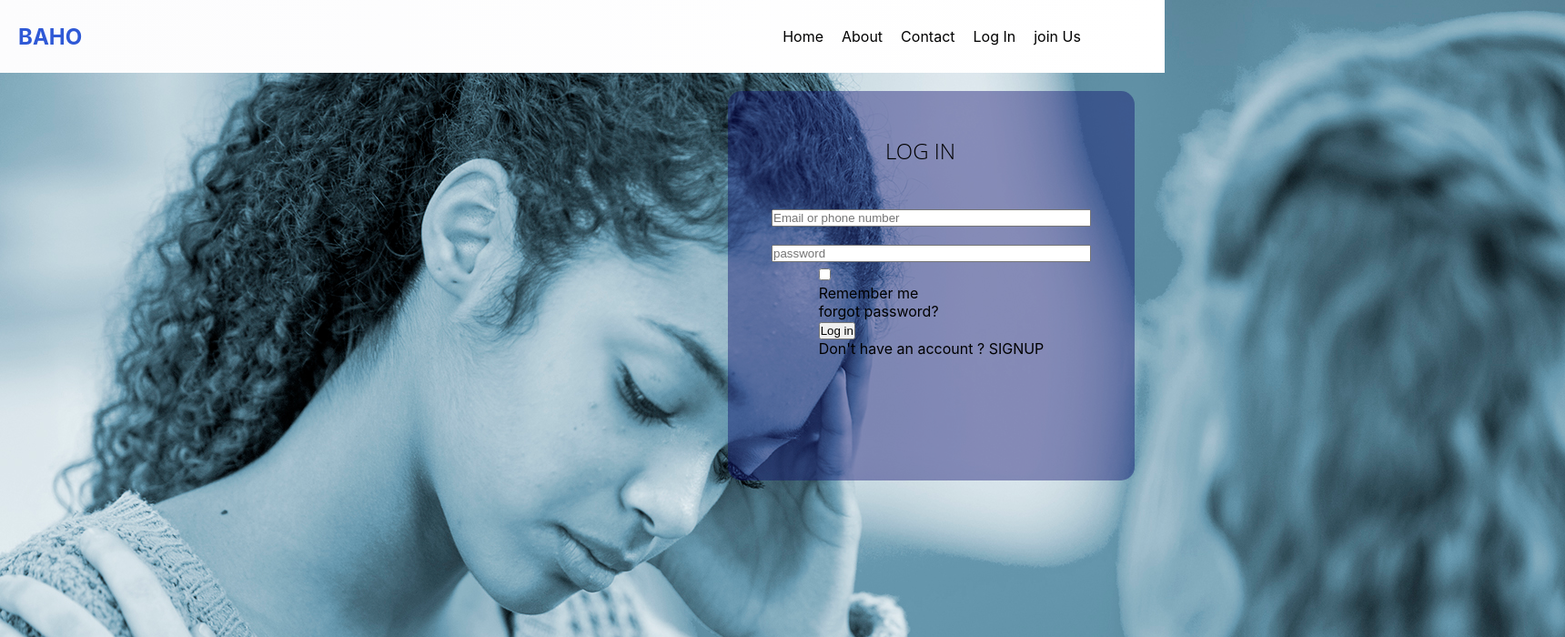
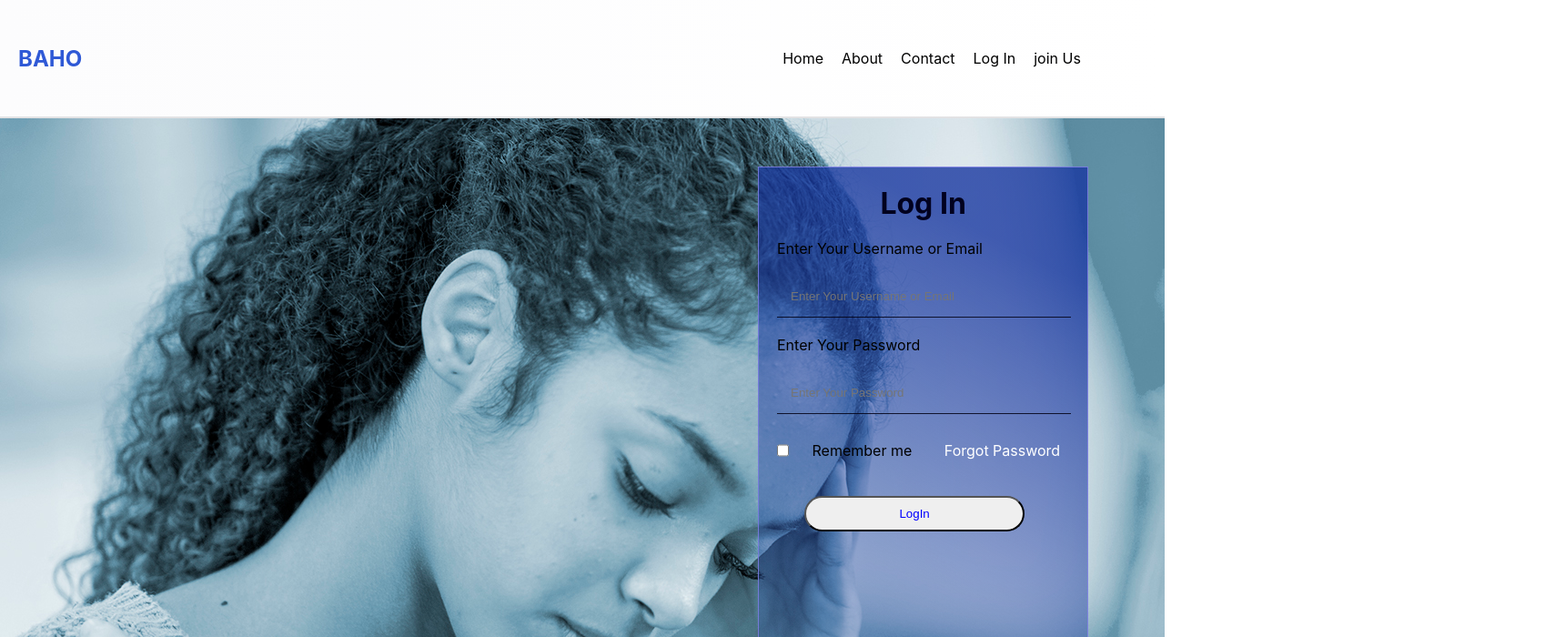
Before and after one commit to SethNdagijimana/BAHOPlatform, a React (Create React App) app: page /login in a window 1280 px wide. Shown: the top 700 px of the page at 91% size, 1720 px wide, since content can reach past the window. Built offline with nearby package versions, Linux system fonts and the light colour scheme.

Commit message:
signin page

```diff
--- a/src/components/home/Testimonials.scss
+++ b/src/components/home/Testimonials.scss
@@ -1,7 +1,7 @@
 @import "../../global.scss";
 
 .testimonials{
-    background-color: white;
+    background-color: rgba(233, 233, 233, 0.329);
     display: flex;
     flex-direction: column;
     align-items: center;
--- a/src/components/navbar/Navbar.scss
+++ b/src/components/navbar/Navbar.scss
@@ -1,7 +1,7 @@
 
 .navbar {
     background: linear-gradient(90deg, rgb(252, 252, 253) 0%, rgb(255, 255, 255) 100%);
-    height: 80px;
+    height: 130px;
     width: 100%;
     display: flex;
     align-items: center;
@@ -11,6 +11,7 @@
     position: fixed;
     top: 0;
     z-index: 999;
+    border-bottom: 2px solid rgb(226, 226, 228);
 }
 
 .navbar .logo{
--- a/src/components/pages/login/Login.jsx
+++ b/src/components/pages/login/Login.jsx
@@ -1,45 +1,33 @@
 import React from 'react';
 import "./Login.scss";
-import background from "../../../assets/bg.jpg";
+import {Link} from "react-router-dom";
 
-function Login(){
+function Login() {
+  return (
+    <div className="form">
 
-return(
+    <div className="log">
+    <h1>Log In</h1>
+    <label>Enter Your Username or Email</label>
+        <input type="text" placeholder="Enter Your Username or Email" >
 
-    <div>
+        </input>
+        <label>Enter Your Password</label>
+        <input type="password" placeholder="Enter Your Password" ></input>
+        <div className='remember'>
+            <input type="checkbox"></input>
+            <p>Remember me</p>
+            <p><Link to="/reset">Forgot Password </Link></p>
+        </div>
+        <div className="btn">
+        <button type="subtmit" className="btn">LogIn</button>
+        </div>
+    </div>
 
 
 
-        <img src={background} alt="background"></img>
-
-
-                <div className="form_container">
-                    <h3>LOG IN</h3>
-                    <div className="credentials">
-                    <input type="email or phone number "name="email or phone number" placeholder="Email or phone number"></input>
-                    <input type="password "name="password" placeholder="password"></input>
-                    </div>
-
-
-
-                <div className="word">
-                    <input type="checkbox" ></input>
-
-                    <p>Remember me</p>
-
-                        <p>forgot password?</p>
-
-                          <button className='log'>Log in</button>
-
-                           <p className="link">Don't have an account ? SIGNUP</p>
-
-                </div>
-
-                </div>
-
     </div>
-)
+  )
 }
 
-
 export default Login
--- a/src/components/pages/login/Login.scss
+++ b/src/components/pages/login/Login.scss
@@ -1,249 +1,94 @@
-
-
-.form_container{
-    display: flex;
-    flex-direction: column;
-    align-items: center;
-    padding: 48px;
-    gap: 32px;
-    position: absolute;
-    width: 447px;
-    height: 428px;
-    left: 800px;
-    top: 100px;
-
-    background: rgba(14, 14, 110, 0.425);
-
-    border-radius: 15px;
-
-    h3{
-     width: 101px;
-     height: 30px;
-     font-family: 'Open Sans';
-     font-weight: 200;
-     font-size: 24px;
-     line-height: 35px;
-    }
-
-    .credentials{
-        display: flex;
-        flex-direction: column;
-        padding-top: 20px;
-        margin-bottom: 20px;
-        gap: 20px;
-     width: 100%;
-     height: 30px;
-     left: 60px;
-     top: 100px;
-
-     /* buttons color */
-
-
-    //  box-shadow: 0px 1.47px 14.7px rgba(0, 0, 0, 0.1);
-    //  border-radius: 4.41001px;
-    }
+.form{
+  background: url(../../../assets/bg.jpg);
+  display: flex;
+  // flex-direction: column;
+  // align-items: center;
+  padding: 38px ;
+  // gap: 32px;
+  position: absolute;
+  width:100%;
+  height: 100%;
+  // left: 788px;
+  padding-left: 788px;
+  top: 100px;
 }
 
+.log{
+  display: flex;
+  // position: relative;
+  flex-direction: column;
+  gap: 20px;
+  width: 80%;
+  height: 80%;
+  padding: 20px;
+  margin: 45px;
+  background: linear-gradient(207.26deg, #1837a0cb 17%, rgba(6, 22, 71, 0) 120.35%);
+ border: 1px solid rgba(128, 128, 229, 0.849);
 
+h1{
+  align-items: center;
+  text-align: center;
+  color: rgb(1, 1, 31);
+}
+// input{
 
+// height: 48px;
 
+// // padding: 10px;
+// top: 192px;
 
+// font-family: 'Open Sans';
 
-
-//  /* .container{
-//     background: linear-gradient(90deg, rgb(252,252,253) 0% rgb(255,255,255) 100%);
-//     height: 80%;
-//     width: 100%;
-//     display: flex;
-//     justify-content: center;
-//     align-items: center;
-//     font-size: 1.2rem;
-//     position: fixed;
-//     top: 0;
-//     z-index: 999;
-// }
-// .navbar_container{
-//     display: flex;
-//     justify-content: center;
-//     align-items: center;
-//     height: 80px;
-//     max-width: 1500px;
-// }
-// .navbar_container > h2 {
-//     color: blue;
-//     justify-self: start;
-//     margin-left: 20px;
-//     cursor: pointer;
-//     text-decoration: none;
-//     font-size: 2rem;
-//     display: flex;
-//     align-items: center;
-// }
-// .menu {
-//     display: grid;
-//     grid-template-columns: repeat(4, auto);
-//     grid-gap: 10px;
-//     list-style: none;
-//     text-align: center;
-//     width: 60vw;
-//     justify-content: end;
-//     margin-right: 2rem;
-// }
-// .menu > ul > li {
-//     color: #000;
-//     display: flex;
-//     align-items: center;
-//     text-decoration: none;
-//     list-style: none;
-//     padding: 0.5rem 1rem;
-//     height: 100%;
-// }  */
-
-// .main{
-//     width: 100%;
-//     background-color: blueviolet;
-//  }
-
-// .navbar{
-//     width: 1200px;
-//     height: 75px;
-//     margin: auto;
-// }
-// .icon{
-//     width: 200px;
-//     float: left;
-//     height: 70px;
-// }
-// .logo{
-//     background-color: black;
-//     color: rgb(255, 249, 249);
-//     font-size: 35px;
-//     font-family: Arial;
-//     padding-left: 20px;
-//     padding-top: 50px  ;
+// border: none;
 
 // }
-// .menu{
-//     width: 900px;
-//     height: 70px ;
-//     float: left;
-//     background: linear-gradient(90deg, rgb(252,252,253) 0% rgb(255,255,255) 100%);
-//      position: absolute;
+input[type=text],
+input[type=password],
+textarea{
+  border: 1px solid #999;
+  padding: 15px;
+  color: #fff;
+  margin-right: -2px;
+  border: none;
+  border-bottom: 1px solid rgba(2, 1, 19, 0.849);
+  background-color: transparent;
+}
 
-//    width: 76px;
-// height: 20.44px;
-// left: 507px;
-// top: 9.78px;
+}
 
-// font-family: 'Roboto';
-// font-style: normal;
-// font-weight: 400;
-// font-size: 18px;
-// line-height: 21px;
+.remember {
+  display: flex;
+  flex-direction: row;
+  justify-content: space-between;
 
+  p{
+    padding: 10px;
 
-// }
-// ul{
-//     float: left;
-//     display: flex;
-//     justify-content: center;
-//     align-items: center;
+  }
 
+  a{
+    color: white;
+    text-decoration: none;
+  }
+  a:hover{
+    color: black;
+  }
 
-// }
-// ul li {
-//     list-style: none;
-//     margin-left: 92px;
-//     margin-top: 28px;
-//     font-size: 14px;
+}
 
-// }
-// ul li a{
-//     color:black;
-//     font-weight: bold;
-//     transition: 0.4s ease-in-out ;
-//     font-family: Arial;
-// }
-// #content h1{
-//     color: blueviolet;
-//     position: relative ;
-//     margin-top: 40px;
-//     letter-spacing: 2px;
-// }
-// .par{
-//     margin-right: 1000px;
-//     margin-top: 100px;
+.btn{
+  // position: absolute;
+  padding: 10px;
+  margin-left: 10px;
+  width: 90%;
+  // height: 48px;
+  color: blue;
+  /* buttons color */
+  border-radius: 43px;
 
+  .btn:hover{
+    color: white;
+    background: linear-gradient(0deg, rgba(0, 0, 0, 0.6), rgba(0, 0, 0, 0.6)), #4873B5;
 
-// }
-// .form{
-//     width: 280px;
-//     height: 400px;
-//     background: linear-gradient(207.26deg, #2F59D6 17%, rgba(47, 89, 214, 0) 120.35%);
-//     position: fixed;
-//     top: -20px;
-//     left: 800px;
-//     border-radius: 20px;
-//     padding: 20px;
-//     /* padding-bottom: 90px; */
-//     margin-top: 100px;
-//     border-radius: 0%;
-
-// }
-// .form > h2 {
-//     color: #FFFFFF;
-
-//     padding: 20px;
-//     margin: 20px;
-// }
-
-// .form > input {
-
-//      padding: 10px;
-//     margin: 10px;
-//     border-radius: 20px;
-//     width: 200px;
-//     height: 0px;
-//     border: 2px solid #FFFFFF;
-
-
-// }
-
-//   .content > h1{
-//     margin-right: 1000px;
-//     margin-top: 100px;
-//     font-family: 'Roboto';
-// font-style: normal;
-// font-weight: 600;
-// font-size: 104px;
-// line-height: 122px;
-// /* identical to box height */
-
-// text-align: center;
-
-// /* l brue */
-
-// color: #2F59D6;
-
-
-//   }
-
-
-
-// .word{
-
-//     padding: 20px;
-//     justify-content: center;
-
-// }
-// .log{
-
-//     padding: 10px;
-//     background: linear-gradient(0deg, rgba(0, 0, 0, 0.2), rgba(0, 0, 0, 0.2)), #4873B5;
-// border-radius: 15px;
-// /* position: absolute; */
-// width: 200px;
-// /* height: 56px; */
-// left: 808px;
-// top: 878.33px;
-// }
+  }
+}
```
